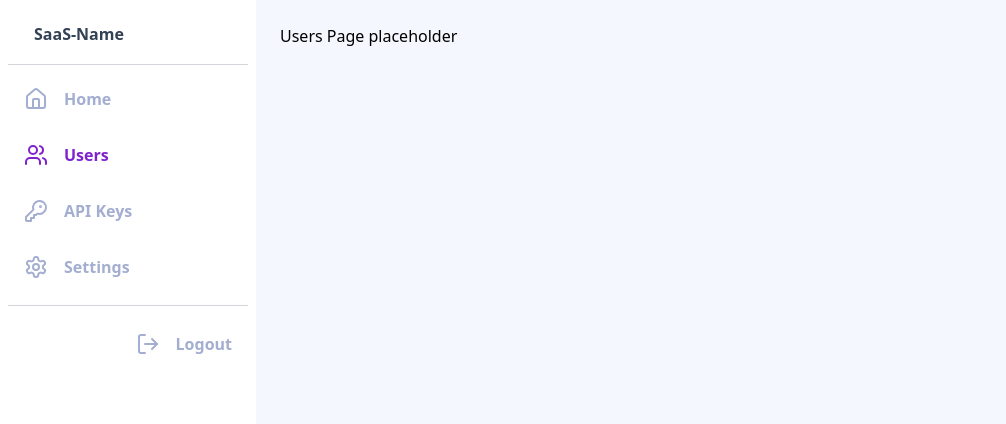
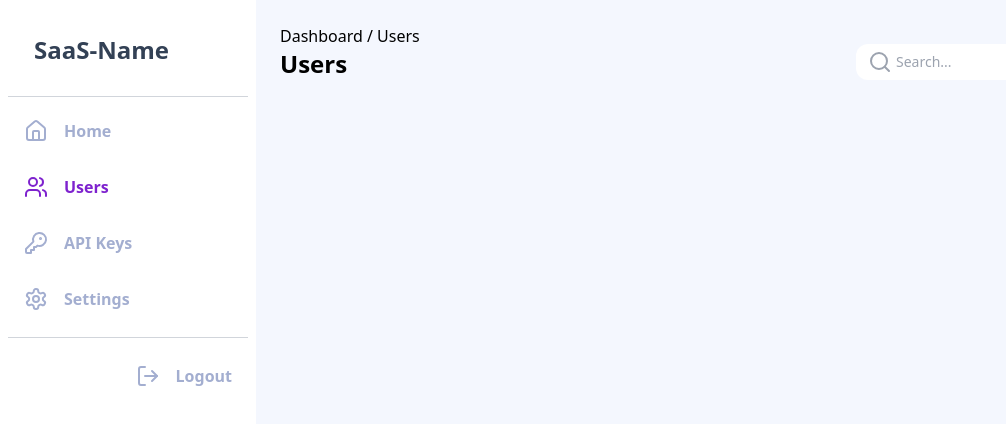
Before and after one commit to Bay-Valley-Tech-Code-Academy/BVT-BaaS-API, a React (Vite) app in the folder front-end/: page /dashboard/users in a window 1280 px wide. Shown: the top 424 px of the page, without its empty margins (0-1006 px from the left). Built offline with nearby package versions, Linux system fonts and the light colour scheme.

Commit message:
Added header components to all pages for consistency

```diff
--- /dev/null
+++ b/front-end/src/components/PageHeader.jsx
@@ -0,0 +1,33 @@
+import { Search } from "lucide-react";
+
+export default function PageHeader(props) {
+  return (
+    <div className="flex justify-between">
+      <div className="flex-col">
+        <p className="font-light">{props.path}</p>
+        <p className="text-2xl font-bold">{props.header}</p>
+      </div>
+      <div className="items-center justify-center self-end">
+        <form method="GET">
+          <div className="relative text-gray-400 focus-within:text-gray-600">
+            <span className="absolute inset-y-0 left-0 flex items-center pl-2">
+              <button
+                type="submit"
+                className="focus:shadow-outline p-1 focus:outline-none"
+              >
+                <Search />
+              </button>
+            </span>
+            <input
+              type="search"
+              name="q"
+              className="w-[400px] rounded-xl py-2 pl-10 align-bottom text-sm focus:outline-none"
+              placeholder="Search..."
+              autoComplete="off"
+            />
+          </div>
+        </form>
+      </div>
+    </div>
+  );
+}
--- /dev/null
+++ b/front-end/src/components/PageHeaderNoSearch.jsx
@@ -0,0 +1,10 @@
+export default function PageHeaderNoSearch(props) {
+  return (
+    <div className="flex justify-between">
+      <div className="flex-col">
+        <p className="font-light">{props.path}</p>
+        <p className="text-2xl font-bold">{props.header}</p>
+      </div>
+    </div>
+  );
+}
--- a/front-end/src/components/SideNavBar.jsx
+++ b/front-end/src/components/SideNavBar.jsx
@@ -7,7 +7,7 @@ export default function SideNavBar() {
       <NavLink to="/dashboard">
         <div className="text-xl text-slate-700">
           <div className="mt-1 flex items-center rounded-md p-2.5 transition-colors hover:text-slate-700">
-            <h1 className="ml-4 text-base font-bold">SaaS-Name</h1>
+            <h1 className="mb-3 ml-4 mt-3 text-2xl font-bold">SaaS-Name</h1>
           </div>
           <div className="my-2 h-[1px] bg-gray-300"></div>
         </div>
--- a/front-end/src/pages/APIKeys.jsx
+++ b/front-end/src/pages/APIKeys.jsx
@@ -1,7 +1,9 @@
+import PageHeaderNoSearch from "../components/PageHeaderNoSearch";
+
 export default function APIKeys() {
   return (
     <>
-      <h1>API Keys Page placeholder</h1>
+      <PageHeaderNoSearch path="Dashboard / API-Keys" header="API-Keys" />
     </>
   );
 }
--- a/front-end/src/pages/DashboardHome.jsx
+++ b/front-end/src/pages/DashboardHome.jsx
@@ -1,7 +1,9 @@
+import PageHeaderNoSearch from "../components/PageHeaderNoSearch";
+
 export default function DashboardHome() {
   return (
     <>
-      <h1>Dash Home Page placeholder</h1>
+      <PageHeaderNoSearch path="Dashboard" header="Home" />
     </>
   );
 }
--- a/front-end/src/pages/Settings.jsx
+++ b/front-end/src/pages/Settings.jsx
@@ -1,7 +1,9 @@
+import PageHeaderNoSearch from "../components/PageHeaderNoSearch";
+
 export default function Settings() {
   return (
     <>
-      <h1>Settings Page placeholder</h1>
+      <PageHeaderNoSearch path="Dashboard / Settings" header="Settings" />
     </>
   );
 }
--- a/front-end/src/pages/Users.jsx
+++ b/front-end/src/pages/Users.jsx
@@ -1,7 +1,9 @@
+import PageHeader from "../components/PageHeader";
+
 export default function Users() {
   return (
     <>
-      <h1>Users Page placeholder</h1>
+      <PageHeader path="Dashboard / Users" header="Users" />
     </>
   );
 }
```
